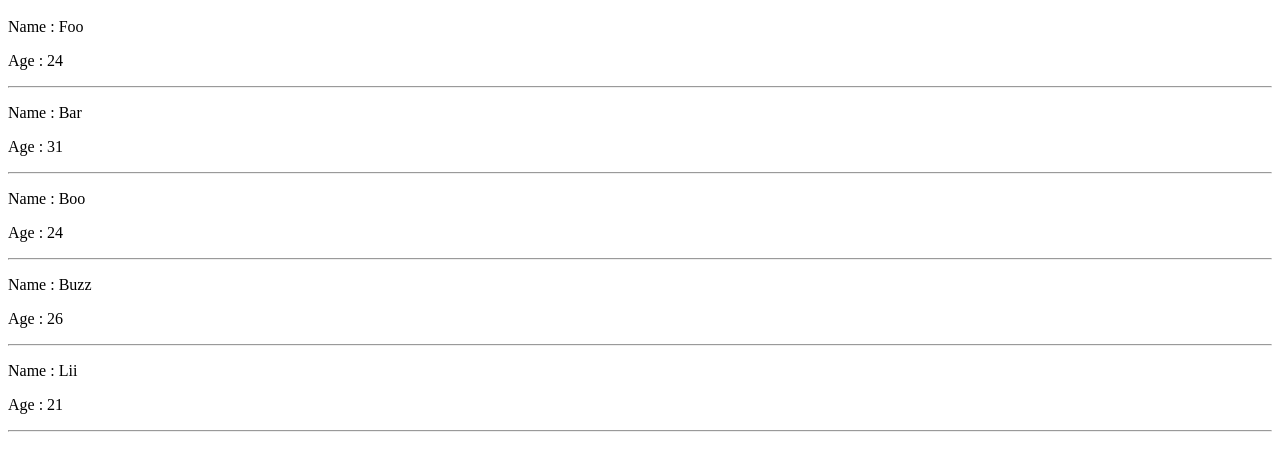
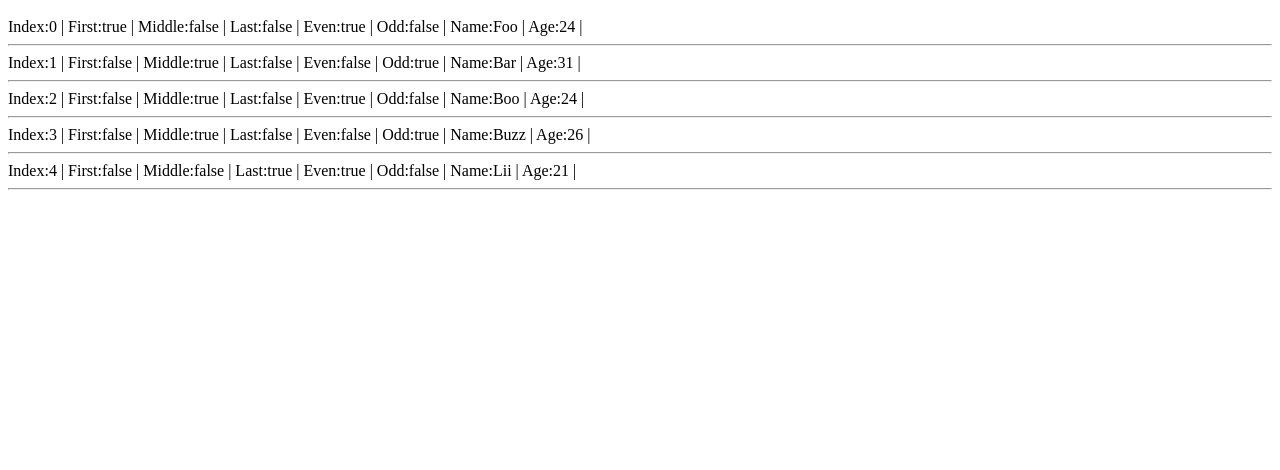
Before and after one commit to RRSR/angularjs-practice, a plain HTML site: page more-directives/index.html in a window 1280 px wide. Shown: the part 48-518 px from the top of the page. Drawn offline with nearby package versions, Linux system fonts and the light colour scheme.

Commit message:
Scopes in ngRepeat

```diff
--- a/more-directives/index.html
+++ b/more-directives/index.html
@@ -9,8 +9,14 @@
 <body ng-controller="MoreDirectivesController as c">
     <h1>More Directives</h1>
     <div ng-repeat="i in c.myArray">
-        <p>Name : <label ng-bind="i.Name"></label></p>
-        <p>Age : <label ng-bind="i.Age"></label></p>
+        <span>Index:<label ng-bind="$index"></label> | </span>
+        <span>First:<label ng-bind="$first"></label> | </span>
+        <span>Middle:<label ng-bind="$middle"></label> | </span>
+        <span>Last:<label ng-bind="$last"></label> | </span>
+        <span>Even:<label ng-bind="$even"></label> | </span>
+        <span>Odd:<label ng-bind="$odd"></label> | </span>
+        <span>Name:<label ng-bind="i.Name"></label> | </span>
+        <span>Age:<label ng-bind="i.Age"></label> | </span>
         <hr>
     </div>
 </body>
```
